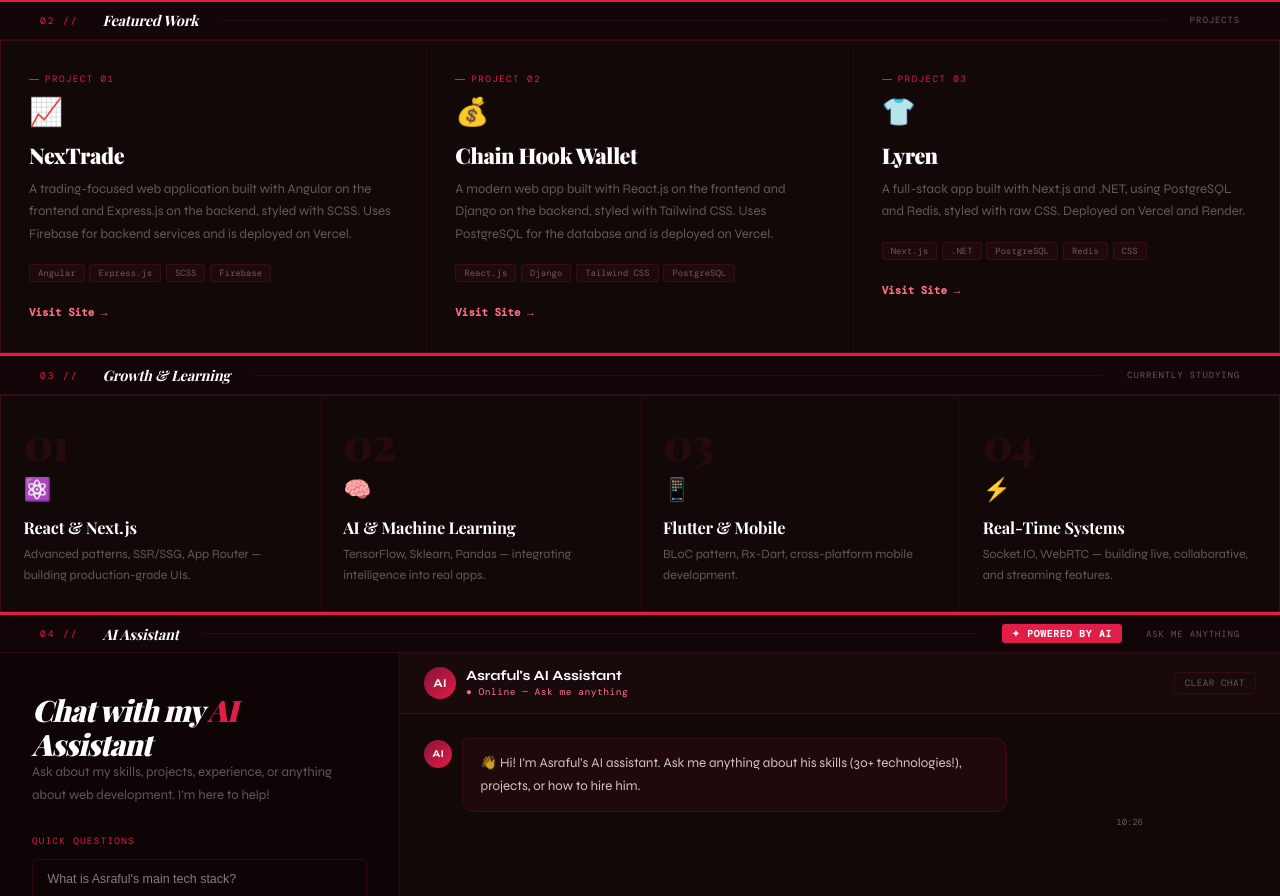
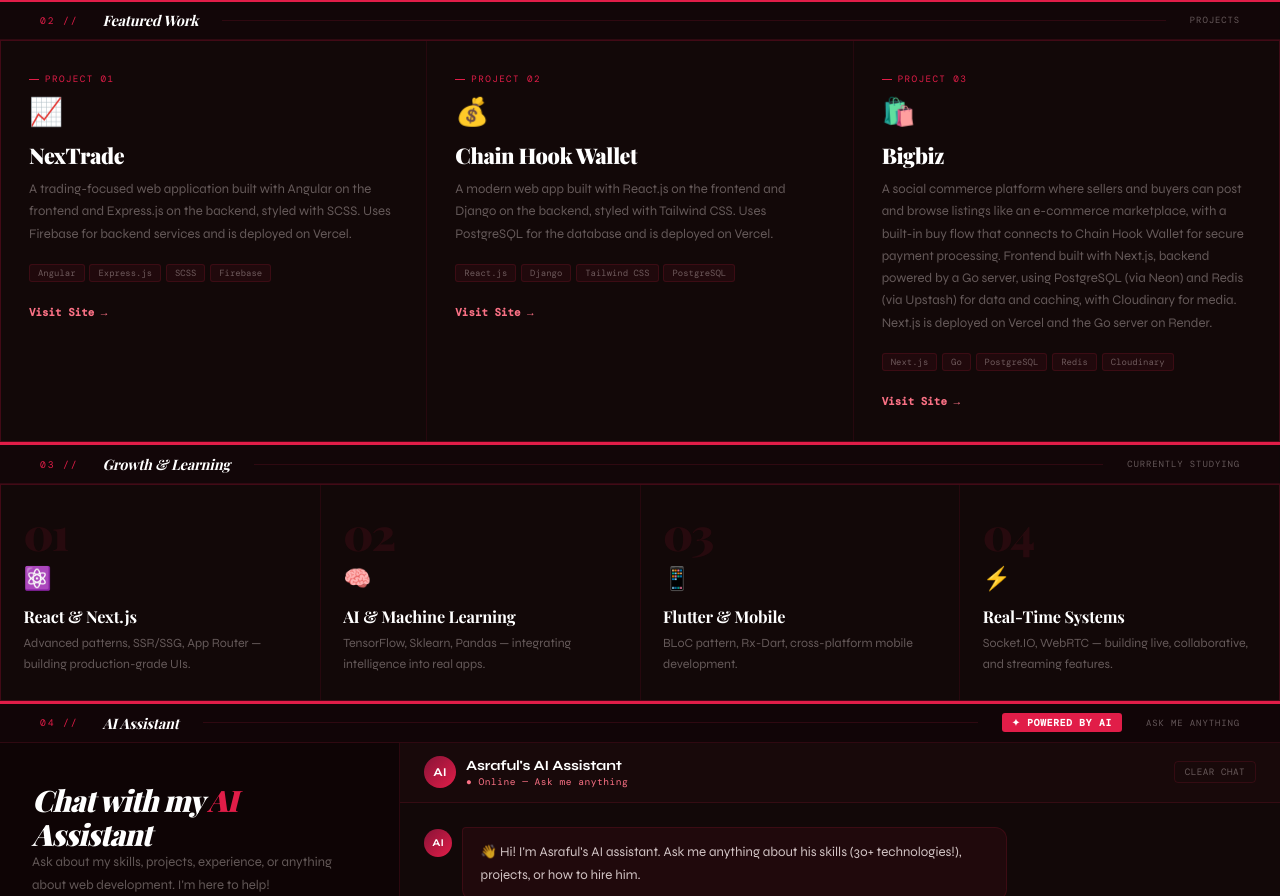
Before and after one commit to mdmamunsir4200-collab/prot, a plain HTML site: page index.html in a window 1280 px wide. Shown: the part 2317-3213 px from the top of the page. Drawn offline with nearby package versions, Linux system fonts and the light colour scheme; a web font is replaced by a local one.

Commit message:
Update index.html

```diff
--- a/index.html
+++ b/index.html
@@ -620,18 +620,25 @@
         </div>
         <div class="pj rv">
           <div class="pj-lbl">Project 03</div>
-          <span class="pj-ico">&#128085;</span>
-          <h3 class="pj-title">Lyren</h3>
+          <span class="pj-ico">&#128717;&#65039;</span>
+          <h3 class="pj-title">Bigbiz</h3>
           <p class="pj-desc">
-            A full-stack app built with Next.js and .NET, using PostgreSQL and
-            Redis, styled with raw CSS. Deployed on Vercel and Render.
+            A social commerce platform where sellers and buyers can post and
+            browse listings like an e-commerce marketplace, with a built-in
+            buy flow that connects to Chain Hook Wallet for secure payment
+            processing. Frontend built with Next.js, backend powered by a Go
+            server, using PostgreSQL (via Neon) and Redis (via Upstash) for
+            data and caching, with Cloudinary for media. Next.js is deployed
+            on Vercel and the Go server on Render.
           </p>
           <div class="pj-tags">
-            <span class="pj-tag">Next.js</span><span class="pj-tag">.NET</span
+            <span class="pj-tag">Next.js</span
+            ><span class="pj-tag">Go</span
             ><span class="pj-tag">PostgreSQL</span
-            ><span class="pj-tag">Redis</span><span class="pj-tag">CSS</span>
+            ><span class="pj-tag">Redis</span
+            ><span class="pj-tag">Cloudinary</span>
           </div>
-          <a href="https://lyren-client.vercel.app" class="pj-link"
+          <a href="https://bigbiz-client.vercel.app" class="pj-link"
             >Visit Site &rarr;</a
           >
         </div>
```
